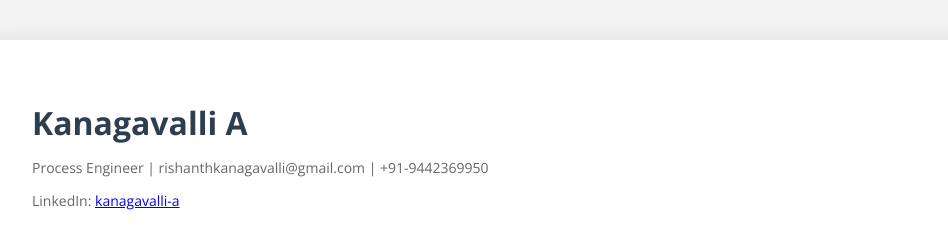
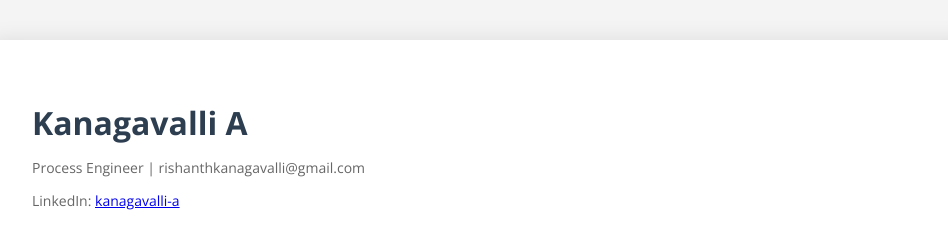
Before and after one commit to A-KV-process/Kanagavalli-Resume, a plain HTML site: page index.html in a window 1280 px wide. Shown: the top 237 px of the page, without its empty margins (158-1106 px from the left). Drawn offline with nearby package versions, Linux system fonts and the light colour scheme.

Commit message:
Update index.html

```diff
--- a/index.html
+++ b/index.html
@@ -53,7 +53,7 @@
 <body>
   <div class="container">
     <h1>Kanagavalli A</h1>
-    <p class="small-text">Process Engineer | rishanthkanagavalli@gmail.com | +91-9442369950</p>
+    <p class="small-text">Process Engineer | rishanthkanagavalli@gmail.com </p>
     <p class="small-text">LinkedIn: <a href="https://www.linkedin.com/in/kanagavalli-a-b2592b35a" target="_blank">kanagavalli-a</a></p>
 
     <div class="section">
```
